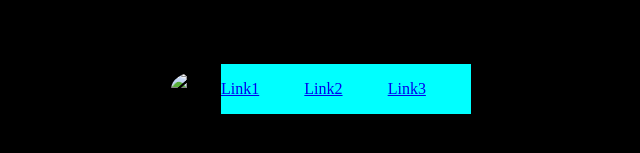
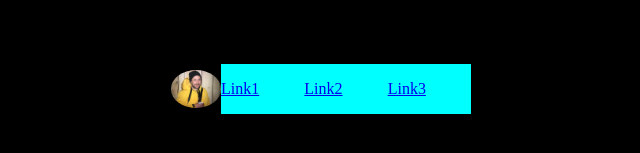
Before and after one commit to sennmeister/quicklinks, a plain HTML site: page index.html in a window 1280 px wide. Shown: the part 311-464 px from the top of the page, without its empty margins (319-959 px from the left). Drawn offline with Linux system fonts and the light colour scheme.

Commit message:
Bild eingefügt

```diff
--- a/index.html
+++ b/index.html
@@ -9,7 +9,7 @@
 </head>
 <body>
     <div class="main">
-        <img src="#" alt="Profilbild">
+        <img src="assets/pics/senn01.jpg" alt="Profilbild">
         <a href="http://">Link1</a>
         <a href="http://">Link2</a>
         <a href="http://">Link3</a>
```
Also changed, not shown: assets/pics/senn01.jpg (renamed from assets/IMG-20221211-WA0001.jpg).
